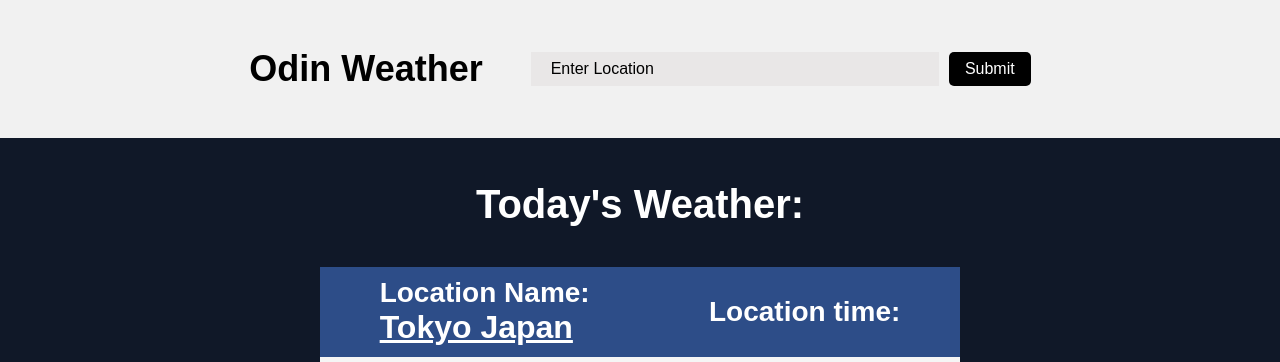
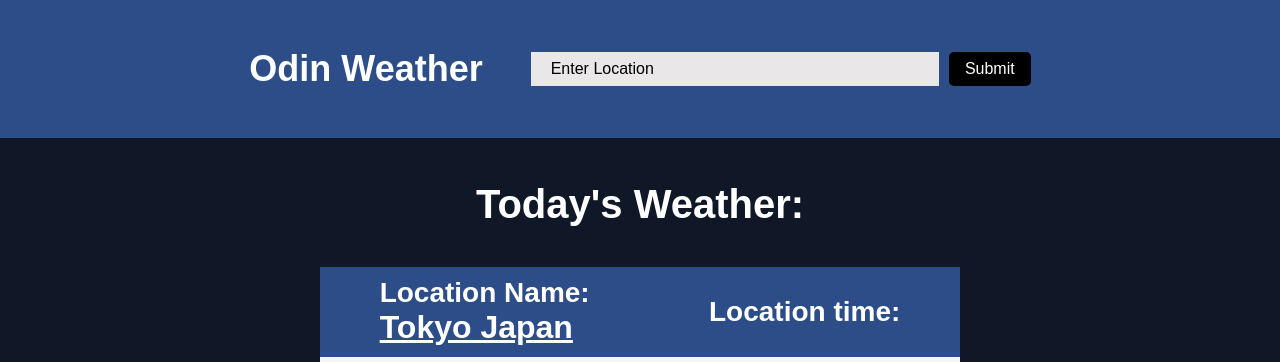
Before and after one commit to raven4977/odin-weather-app, a website built with webpack: page src/template.html in a window 1280 px wide. Shown: the top 362 px of the page. Built offline with nearby package versions, Linux system fonts and the light colour scheme.

Commit message:
Update header background color and header title for better readability

```diff
--- a/src/styles.css
+++ b/src/styles.css
@@ -32,7 +32,7 @@ body {
 /*Header*/
 
 .header {
-  background-color: rgb(241, 241, 241);
+  background-color: #2d4d88;
   padding: 3em 0;
   display: flex;
   white-space: nowrap;
@@ -51,6 +51,7 @@ body {
 
 .header__title {
   font-size: 2.25rem;
+  color: white;
 }
 
 .search-form {
```
